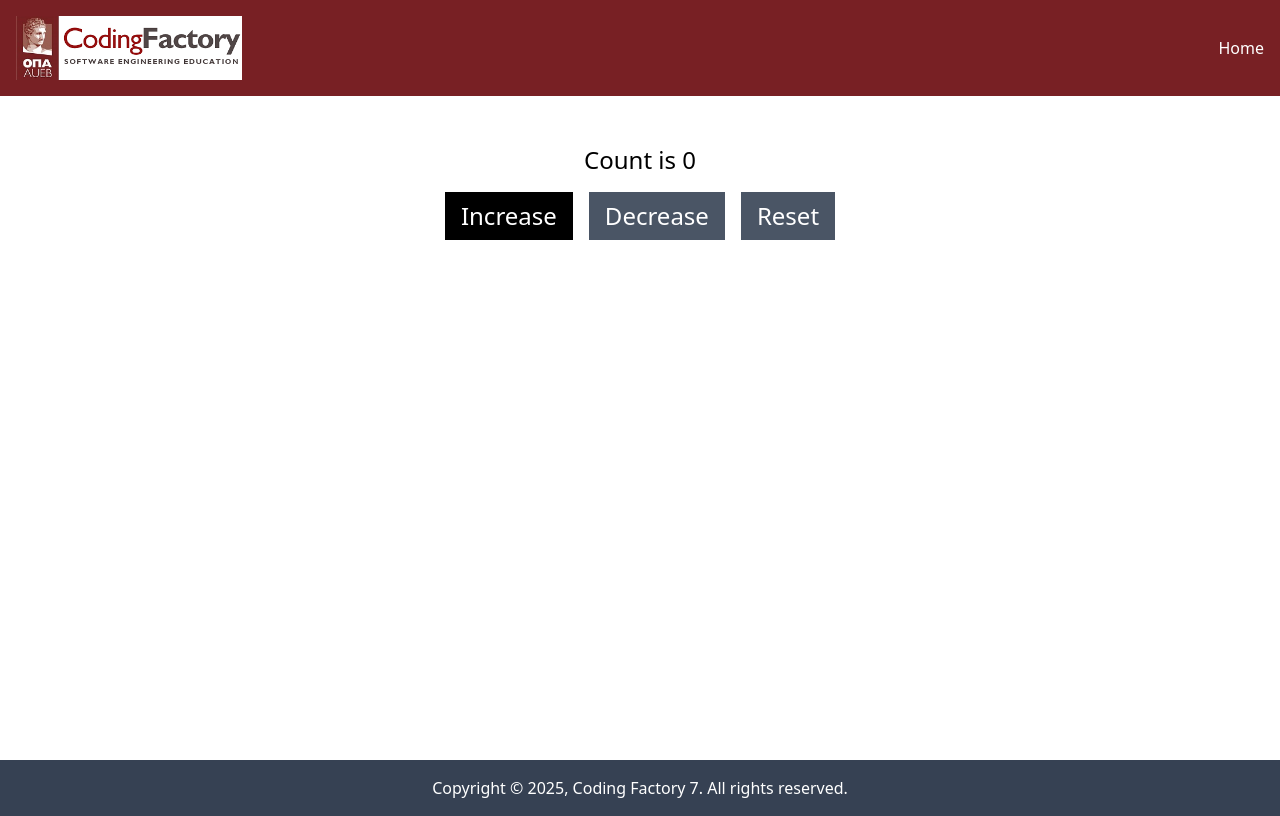
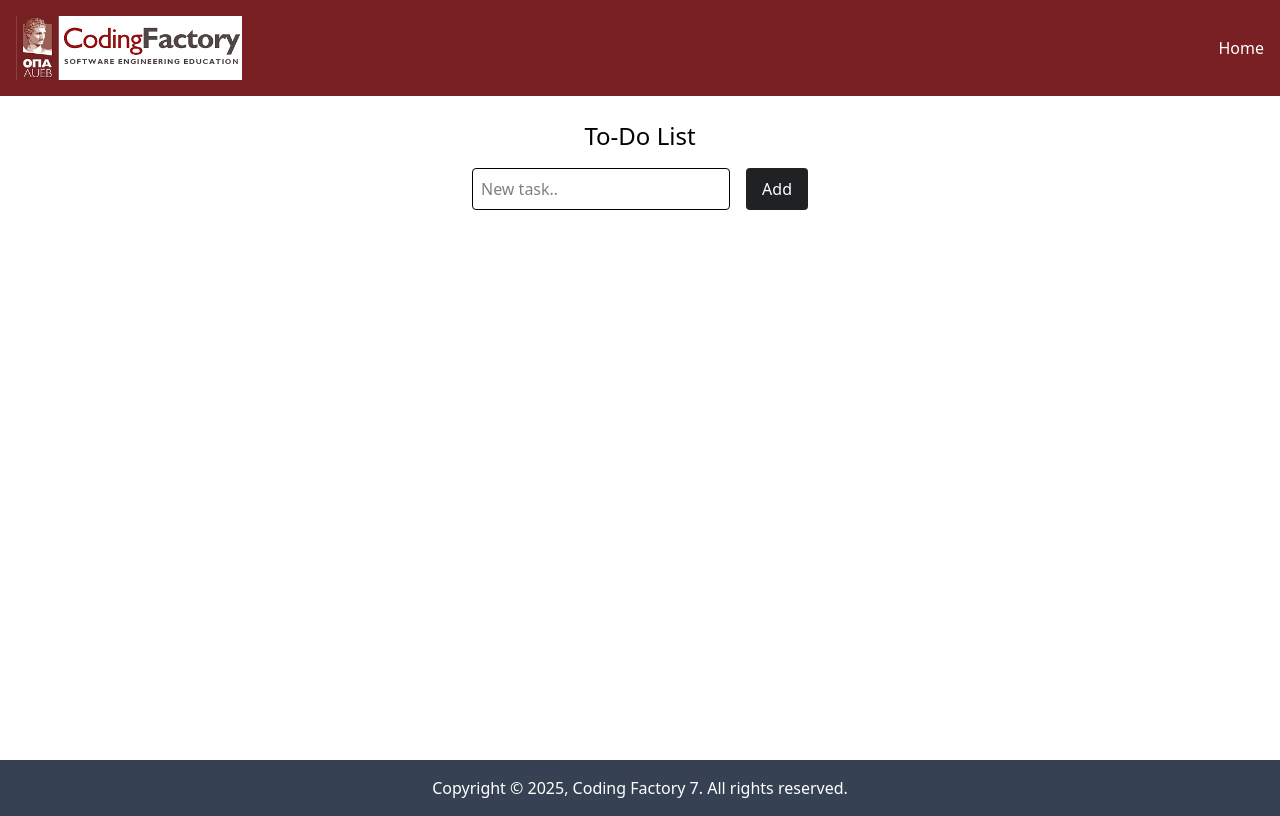
Before and after one commit to Stelios84gr/CF7-Components-Intro, a React (Vite) app: page / in a window 1280 px wide. Built offline with nearby package versions, Linux system fonts and the light colour scheme.

Commit message:
feat: to-do app added

```diff
--- a/src/App.tsx
+++ b/src/App.tsx
@@ -4,9 +4,15 @@
 // import ArrowFunctionalComponentWithPropsType from "./components/ArrowFunctionalComponentWithPropsType.tsx";
 // import CodingFactoryLogo from "./components/CodingFactoryLogo";
 import Layout from "./components/Layout.tsx";
+// import CounterWithCustomHook from "./components/CounterWithCustomHook.tsx";
+// import NameChanger from "./components/NameChanger.tsx";
 // import ClassComponentWithState from "./components/ClassComponentWithState.tsx";
 // import FunctionalComponentWithState from "./components/FunctionalComponentWithState.tsx";
-import Counter from "./components/Counter.tsx";
+// import Counter from "./components/Counter.tsx";
+// import CounterWithMoreStates from "./components/CounterWithMoreStates.tsx";
+// import CounterAdvanced from "./components/CounterAdvanced.tsx";
+// import CounterWithReducer from "./components/CounterWithReducer.tsx";
+import Todo from "./components/Todo/Todo.tsx";
 
 
 function App() {
@@ -24,7 +30,13 @@
       {/*    description="this is a description"*/}
       {/*  <ClassComponentWithState/>*/}
       {/*      <FunctionalComponentWithState/>*/}
-            <Counter/>
+      {/*      <Counter/>*/}
+      {/*      <NameChanger />*/}
+      {/*      <CounterWithMoreStates />*/}
+      {/*      <CounterAdvanced />*/}
+      {/*      <CounterWithCustomHook/>*/}
+      {/*      <CounterWithReducer/>*/}
+            <Todo/>
         </Layout>
     </>
   )
```
